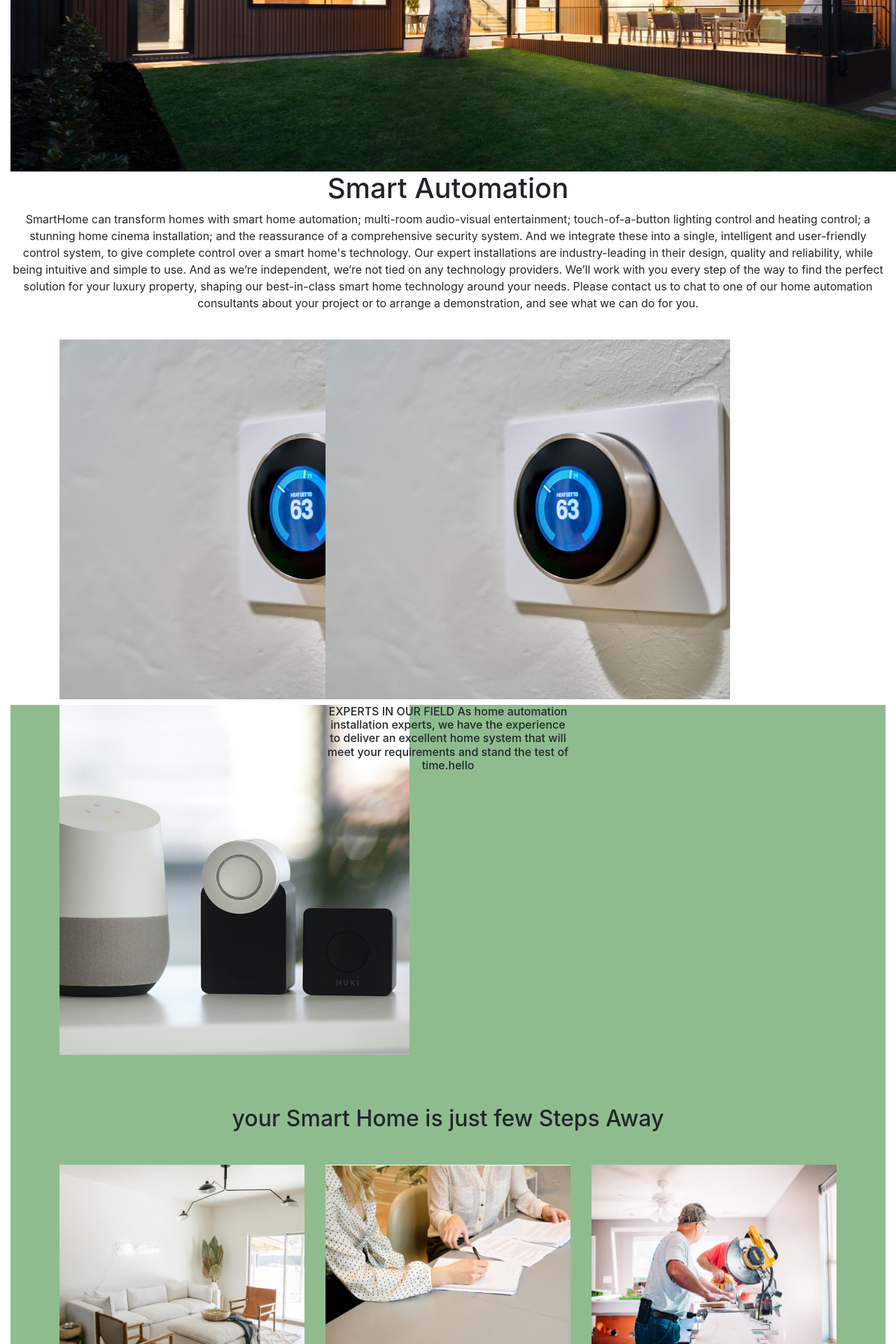
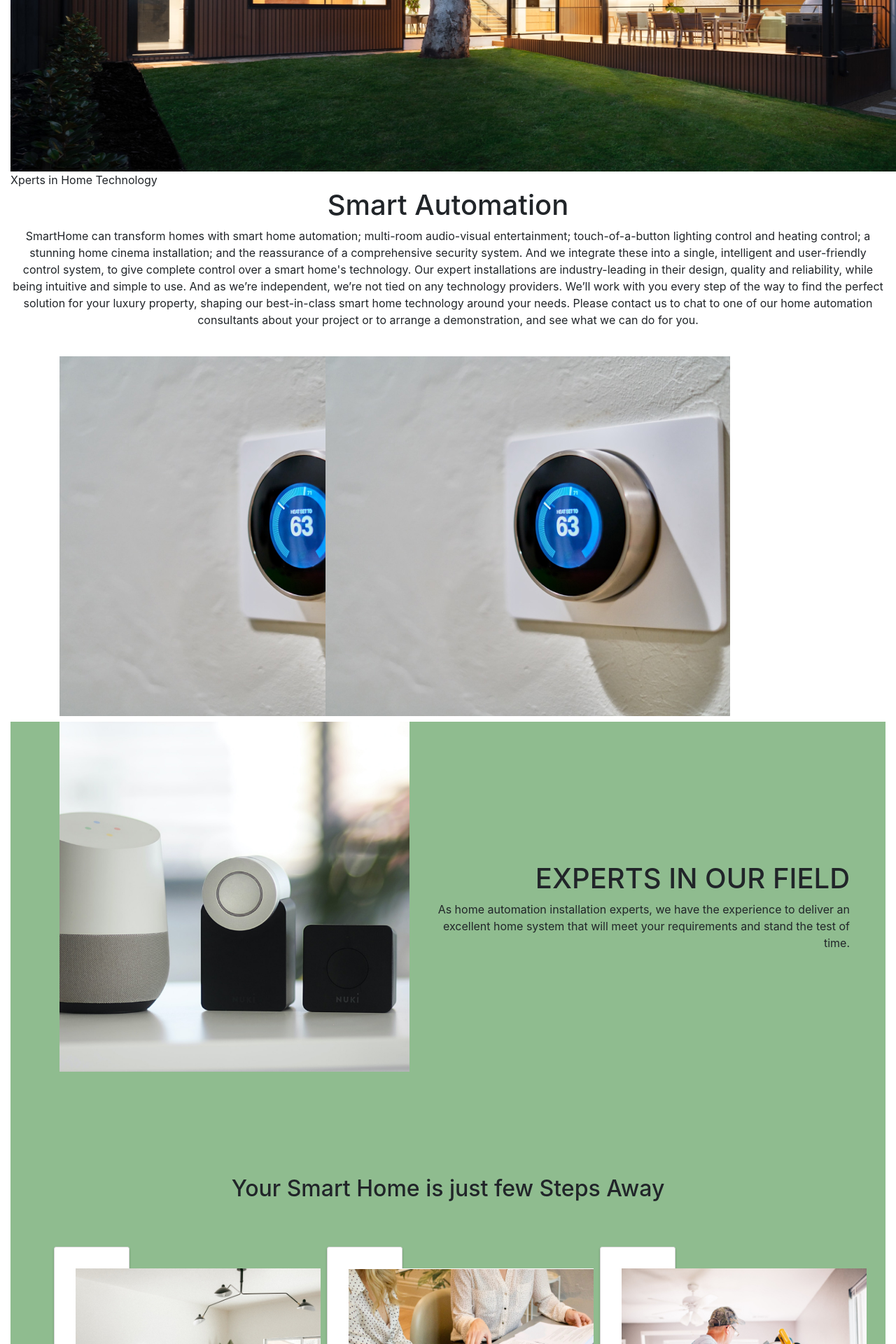
Before and after one commit to tanchohang/SmartHomeTech, a Django app: page / in a window 1280 px wide; the page is wider, and only the part inside the window is pictured. Shown: the part 475-2395 px from the top of that part at 70% size. Run offline with Django 3.2, Linux system fonts and the light colour scheme; some libraries are stand-ins or nearby versions.

Commit message:
landing page hovers

```diff
--- a/src/accounts/templates/accounts/landing.html
+++ b/src/accounts/templates/accounts/landing.html
@@ -41,39 +41,38 @@
                 </div>
             </div>
         </div>
-        <!-------------- NEW START---->
+ <!-------------- NEW START---->
         <div class="about1">
             <div class="container">
                 <div class="row">
                     <div class="col-lg-4 col-md-4">
-                        <div class="about-img">
+                        <div class="about1-img2">
                             <img src="{% static 'css/images/Rectangle6.jpg' %}" alt="" style="width:500px;height:500px;">
                         </div>
                     </div>
                     <div class="col-lg-4 col-md-4">
-                        <div class="about-text">
-                            <h6 style="text-align:center">
-                                EXPERTS IN OUR FIELD
-
-                                As home automation installation experts, we have the experience to
-                                deliver an excellent home system
-                                that will meet your requirements and stand the test of time.hello
-                            </h6>
-
+                        <div id="about-text" style="text-align:right">
+                            <div class="int">
+                              <h1> EXPERTS IN OUR FIELD</h1>
+                                <p>
+                                    As home automation installation experts, we have the experience to
+                                    deliver an  excellent home system that will meet your
+                                    requirements and stand the test of time.
+                                </p>
+                             </div>
                         </div>
                     </div>
                     <!-- Team Start -->
                     <div class="team">
-                        <div class="container">
+                        <div class="container2">
                             <div class="section-header">
-                                </br>
-                                </br>
+                                <br>
                                 </br>
                                 <h2 style="text-align:center">
-                                    your Smart Home is just few Steps Away
-                                    </br>
-                                    </br>
+                                    Your Smart Home is just few Steps Away
                                 </h2>
+                                <br/>
+                                </br>
                             </div>
                             <div class="row">
                                 <div class="col-lg-4 col-md-4">
--- a/src/static/css/accounts/landing.css
+++ b/src/static/css/accounts/landing.css
@@ -3,47 +3,62 @@ section.landing_page container-fluid {
 .about
  {
 }
-* {
-    box-sizing: border-box
-}
 
-/* Container needed to position the overlay. Adjust the width as needed */
-.container {
-    position: relative;
-    width: 50%;
-    max-width: 300px;
-}
-
-/* Make the image to responsive */
-.image {
-    display: block;
-    width: 100%;
-    height: auto;
-}
-
-/* The overlay effect - lays on top of the container and over the image */
-.overlay {
-    position: absolute;
-    bottom: 0;
-    background: rgb(0, 0, 0);
-    background: rgba(0, 0, 0, 0.5); /* Black see-through */
-    color: #f1f1f1;
-    width: 100%;
-    transition: .5s ease;
-    opacity: 0;
-    color: white;
-    font-size: 20px;
-    padding: 20px;
-    text-align: center;
-}
-
-/* When you mouse over the container, fade in the overlay title */
-.container:hover .overlay {
-    opacity: 1;
-}
 .about1 {
     background-color:darkseagreen;
 }
+}
 
-.container:hover .overlay {
-    opacity: 1;
+.about-text {
+    background: transparent;
+    vertical-align: top;
+    display: table-cell;
+    padding: 8px 0 0;
+    position: fixed;
+    top: 20%;
+    left: 50%
+    margin-top: 50px;
+    margin-left: 350px;
+    vertical-align:middle;
+}
+
+.int {
+    width: 599px;
+    height: 400px;
+    margin-top: 200px;
+    margin-left: 150px;
+    background-color: darkseagreen
+    vertical-align  :middle;
+}
+.about-text
+}
+<!---------css steps ------>
+.row {
+    display: flex;
+    align-items: center;
+    justify-content: center;
+    margin: 10%;
+}
+.team-img {
+    padding: 30px;
+    margin: 2%;
+    background: white;
+    width: 30%;
+    border: 1px solid #d6d6d6;
+    box-shadow: 0 2px 3px 0px rgba(0,0,0,0.25);
+    border-radius: 3px;
+    transition: .2s all;
+}
+.row:hover .team-img {
+    filter: blur(3px);
+    opacity: .5;
+    transform: scale(.98);
+    box-shadow: none;
+}
+
+    .row:hover .team-img:hover {
+        transform: scale(1);
+        filter: blur(0px);
+        opacity: 1;
+        box-shadow: 0 8px 20px 0px rgba(0,0,0,0.125);
+    }
```
